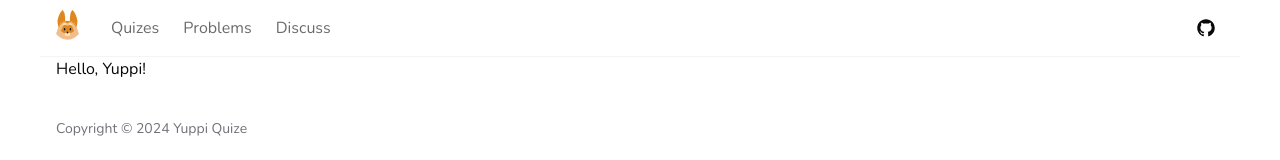
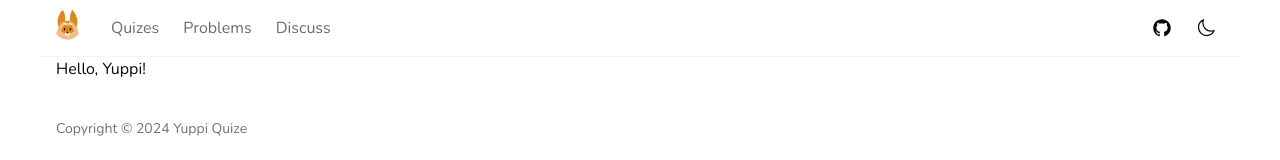
Before and after one commit to Esutarosa/yuppi, a Next.js app: page / in a window 1280 px wide. Shown: the top 160 px of the page. Built offline with nearby package versions, Linux system fonts and the light colour scheme.

Commit message:
+ Added theme toggle

```diff
--- a/src/app/layout.tsx
+++ b/src/app/layout.tsx
@@ -21,10 +21,13 @@ export default function RootLayout({
 }>) {
   return (
     <html lang="en">
-      <body className={cn(
-        'relative min-w-[320px] min-h-screen bg-background antialiased',
-        nunito.className
-      )}>
+      <body
+        suppressHydrationWarning
+        className={cn(
+          'relative min-w-[320px] min-h-screen bg-background antialiased',
+          nunito.className
+        )}
+      >
         <ThemeProvider>
           <WithNavBar />
           <main>
--- a/src/app/page.tsx
+++ b/src/app/page.tsx
@@ -1,6 +1,3 @@
-import WithFooter from '@/components/withFooter';
-import WithNavBar from '@/components/withNavBar';
-
 import type { FC } from 'react';
 
 const Home: FC = () => {
--- /dev/null
+++ b/src/components/common/ThemeToggle/index.module.scss
@@ -0,0 +1,7 @@
+.themeToggle {
+  @apply inline-flex items-center justify-center rounded-md transition-colors h-9 py-2 w-9 px-0;
+
+  &:hover {
+    @apply bg-accent text-accent-foreground
+  }
+}
--- /dev/null
+++ b/src/components/common/ThemeToggle/index.tsx
@@ -0,0 +1,24 @@
+import { MoonIcon, SunIcon } from '@heroicons/react/24/outline';
+import type { FC, MouseEvent } from 'react';
+
+import styles from './index.module.scss';
+
+type ThemeToggleProps = {
+  onClick?: (event: MouseEvent<HTMLButtonElement>) => void;
+};
+
+const ThemeToggle: FC<ThemeToggleProps> = ({ onClick = () => { } }) => {
+  return (
+    <button
+      type="button"
+      onClick={onClick}
+      className={styles.themeToggle}
+      aria-label="Theme Toggle"
+    >
+      <MoonIcon className="block dark:hidden" height="20" />
+      <SunIcon className="hidden dark:block" height="20" />
+    </button>
+  );
+};
+
+export default ThemeToggle;
--- a/src/components/containers/NavBar/index.tsx
+++ b/src/components/containers/NavBar/index.tsx
@@ -4,13 +4,14 @@ import Hamburger from '@heroicons/react/24/solid/Bars3Icon';
 import type { FC, HTMLAttributeAnchorTarget } from 'react';
 import type { FormattedMessage } from '@/types/i18n';
 
-import { Sheet, SheetClose, SheetContent, SheetTrigger } from "@/components/ui/sheet";
+import { Sheet, SheetContent, SheetTrigger } from "@/components/ui/sheet";
+import ThemeToggle from '@/components/common/ThemeToggle';
 import NavItem from '@/components/containers/NavBar/NavItem';
 import GitHub from '@/components/icons/social/GitHub';
+import Logo from '@/components/icons/Logo';
 import Link from 'next/link';
 
 import style from './index.module.scss';
-import Logo from '@/components/icons/Logo';
 
 type NavBarProps = {
   navItems: Array<{
@@ -19,10 +20,12 @@ type NavBarProps = {
     key: string;
     target?: HTMLAttributeAnchorTarget | undefined;
   }>;
+  onThemeTogglerClick: () => void;
 };
 
 const NavBar: FC<NavBarProps> = ({
   navItems,
+  onThemeTogglerClick,
 }) => {
   return (
     <nav className={style.nav}>
@@ -47,6 +50,8 @@ const NavBar: FC<NavBarProps> = ({
           >
             <GitHub />
           </Link>
+
+          <ThemeToggle onClick={onThemeTogglerClick} />
         </div>
       </div>
 
--- a/src/components/withNavBar.tsx
+++ b/src/components/withNavBar.tsx
@@ -1,12 +1,22 @@
+"use client";
+
+import { useTheme } from 'next-themes';
 import type { FC } from 'react';
+
 import NavBar from '@/components/containers/NavBar';
 
 import { QUIZE_CATEGORIES } from '@/config/navigation';
 
 const WithNavBar: FC = () => {
+  const { resolvedTheme, setTheme } = useTheme();
+
+  const toggleCurrentTheme = () =>
+    setTheme(resolvedTheme === 'dark' ? 'light' : 'dark');
+
   return (
     <header className='sticky top-0 z-50 min-w-[320px] w-full container border-b border-border/40 bg-background/95 backdrop-blur supports-[backdrop-filter]:bg-background/90'>
       <NavBar
+        onThemeTogglerClick={toggleCurrentTheme}
         navItems={QUIZE_CATEGORIES.map(({ name, href, key }) => ({
           name,
           href,
```
